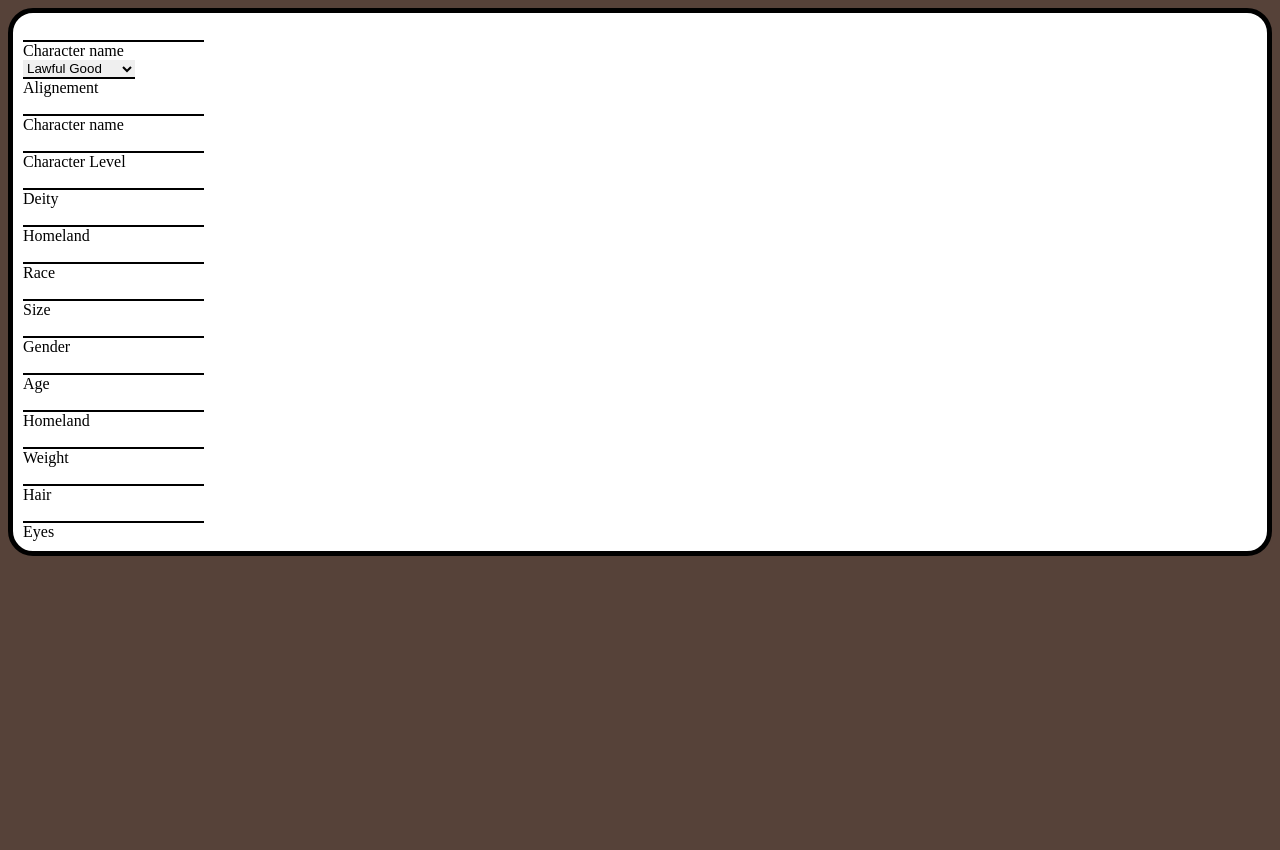
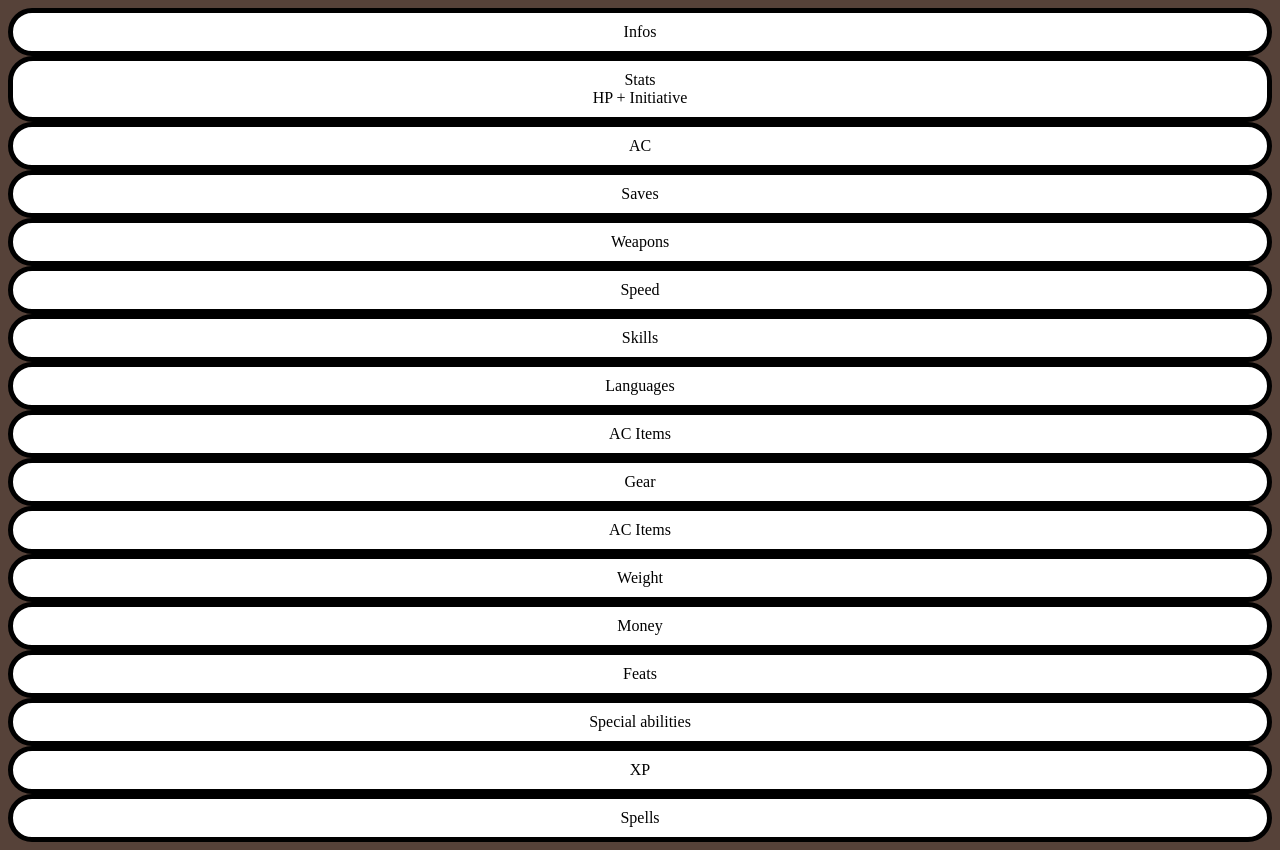
Before and after one commit to TiPete/Pathfinder-2, a plain HTML site: page Pathbuilder 3.0/index.html in a window 1280 px wide. Before the commit the page ends 800 px from the top, so only its background shows below. Drawn offline with Linux system fonts and the light colour scheme.

Commit message:
Add files via upload
Added most containers

```diff
--- a/Pathbuilder 3.0/index.html
+++ b/Pathbuilder 3.0/index.html
@@ -3,7 +3,8 @@
 
 <head>
 <meta http-equiv="content-type" content="text/html; charset=utf-8">
-    <link rel="stylesheet" type="text/css" href="pathbuilder.css">
+<meta name="viewport" content="width=device-width, initial-scale=1.0">
+<link rel="stylesheet" type="text/css" href="pathbuilder.css">
 <title>Pathbuilder v3.0</title>
 </head>
 
@@ -11,7 +12,8 @@
 
 <style>
 </style>
-<div id="mainContainer">
+<div class="mainContainer" id="mainContainer">
+
     <!-- Logo, rien d'autre -->
     <div class="subContainer" id="pathfinderLogo" style="display:none;">
         <img src="media/pathfinder-logo-large.png">
@@ -19,6 +21,7 @@
 
     <!-- Bloc informations sur le personnage -->
     <div class="subContainer" id="infoContainer">
+        <!--
         <div class="infoItem" id="infoCharacterName">
             <div id="divCharacterName">
                 <input id="characterName" type="text" id="characterName">
@@ -113,7 +116,94 @@
             </div>
             <div class="subtitle">Eyes</div>
         </div>
+        -->Infos
     </div>
+
+    <!-- Bloc de statistiques -->
+    <div class="subContainer" id="statsContainer">
+        <div class="statsSubContainer" id="statsSubContainer">
+            Stats
+        </div>
+        <div class="statsSubContainer" id="HPstatsContainer">
+            HP + Initiative
+        </div>
+    </div>
+
+    <!-- Bloc AC -->
+    <div class="subContainer" id="ACContainer">
+        AC
+    </div>
+
+    <!-- Bloc Saves -->
+    <div class="subContainer" id="savesContainer">
+        Saves
+    </div>
+
+    <!-- Bloc Weapons -->
+    <div class="subContainer" id="weaponsContainer">
+        Weapons
+    </div>
+
+    <!-- Bloc Speed -->
+    <div class="subContainer" id="speedContainer">
+        Speed
+    </div>
+
+    <!-- Bloc Skills -->
+    <div class="subContainer" id="skillsContainer">
+        Skills
+    </div>
+
+    <!-- Bloc Languages -->
+    <div class="subContainer" id="languagesContainer">
+        Languages
+    </div>
+
+    <!-- Bloc AC Items -->
+    <div class="subContainer" id="ACITemsContainer">
+        AC Items
+    </div>
+
+    <!-- Bloc Gear -->
+    <div class="subContainer" id="gearContainer">
+        Gear
+    </div>
+
+    <!-- Bloc AC Items -->
+    <div class="subContainer" id="ACITemsContainer">
+        AC Items
+    </div>
+
+    <!-- Bloc Weight -->
+    <div class="subContainer" id="weightContainer">
+        Weight
+    </div>
+
+    <!-- Bloc Money -->
+    <div class="subContainer" id="moneyContainer">
+        Money
+    </div>
+
+    <!-- BlocFeats -->
+    <div class="subContainer" id="featsContainer">
+        Feats
+    </div>
+
+    <!-- Bloc Special Abilities -->
+    <div class="subContainer" id="specialAbilitiesContainer">
+        Special abilities
+    </div>
+
+    <!-- Bloc XP -->
+    <div class="subContainer" id="XPContainer">
+        XP
+    </div>
+
+    <!-- Bloc Spells -->
+    <div class="subContainer" id="spellsContainer">
+        Spells
+    </div>
+
 
 </div>
 
--- a/Pathbuilder 3.0/pathbuilder.css
+++ b/Pathbuilder 3.0/pathbuilder.css
@@ -14,13 +14,18 @@ body {
 input {
     border: none;
     border-bottom: black solid 2px;
+    width: 100%;
 }
 select {
     border: none;
     border-bottom: black solid 2px;
-    width: 100x;
+    width: 100%;
 }
 
+
+.mainContainer {
+    display: block;
+}
 .subcontainer {
     display: flex;
     flex-direction: column;
@@ -28,7 +33,10 @@ select {
     background: white;
     border-radius: 25px;
     padding: 10px;
+    text-align: center;
 }
+
+
 
 
 .infoItem {}
```
